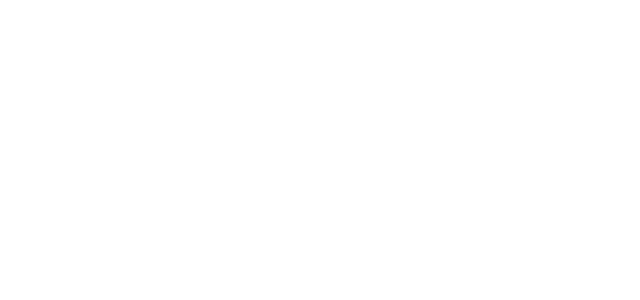
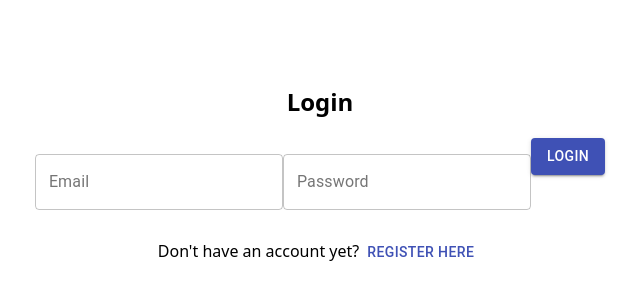
Before and after one commit to UNTorneo/untorneo_web, a React (Vite) app: page /auth in a window 1280 px wide. Before the commit this address had no page. Shown: the part 232-532 px from the top of the page, without its empty margins (320-960 px from the left). Built offline with nearby package versions, Linux system fonts and the light colour scheme.

Commit message:
login body

```diff
--- /dev/null
+++ b/src/graphql/mutations/auth/index.js
@@ -0,0 +1,25 @@
+import { gql } from "@apollo/client";
+
+export const LOGIN = gql`
+  mutation Login($email: String!, $password: String!) {
+  login(email: $email, password: $password) {
+    ... on RequestToken {
+      accessToken
+    }
+    ... on ErrorResponse {
+      error
+    }
+  }
+}
+`;
+
+export const REGISTER = gql`mutation AddUser($username: String!, $birthday: String!, $email: String!, $password: String!, $countryId: Int!, $cityId: Int!, $latitude: Float!, $longitude: Float!) {
+  addUser(username: $username, birthday: $birthday, email: $email, password: $password, countryId: $countryId, cityId: $cityId, latitude: $latitude, longitude: $longitude) {
+    ... on SucessResponse {
+      message
+    }
+    ... on ErrorResponse {
+      error
+    }
+  }
+}`;
--- a/src/graphql/queries/cities/index.js
+++ b/src/graphql/queries/cities/index.js
@@ -8,3 +8,12 @@ export const GET_CITIES = gql`
     }
   }
 `;
+
+export const GET_COUNTRIES = gql`
+query Countries {
+  countries {
+    id
+    name
+  }
+}
+`;
--- /dev/null
+++ b/src/pages/auth/auth.jsx
@@ -0,0 +1,74 @@
+import React, { useState } from 'react';
+import { makeStyles } from '@material-ui/core/styles';
+import { Button, TextField } from '@material-ui/core';
+import Login from '../../templates/auth/login';
+import Register from '../../templates/auth/register';
+
+const useStyles = makeStyles({
+    container: {
+      display: 'flex',
+      flexDirection: 'column',
+      alignItems: 'center',
+      justifyContent: 'center',
+      height: '100vh',
+    },
+    form: {
+      display: 'flex',
+      flexDirection: 'column',
+      alignItems: 'center',
+      justifyContent: 'center',
+      padding: '20px',
+      borderRadius: '5px',
+      boxShadow: '0px 0px 5px 0px rgba(0,0,0,0.75)',
+    },
+    input: {
+      margin: '10px',
+    },
+    button: {
+      margin: '10px',
+    },
+  });
+
+
+const Auth = () => {
+
+    const classes = useStyles();
+    const [isLogin, setIsLogin] = useState(true);
+
+    const handleLogin = (event) => {
+        event.preventDefault();
+        console.log('Logging in', email, password);
+        setIsLogin(true);
+      }
+
+      const handleRegister = (event) => {
+        event.preventDefault();
+        console.log('Registering', email, password);
+        setIsLogin(false);
+      };
+
+
+    return (<div className={classes.container}>
+
+      <h2>{isLogin ? 'Login' : 'Register'}</h2>
+
+      {isLogin ? (
+         <Login />
+      ) : (
+        <Register/>
+      )}
+      <p>
+        {isLogin ? "Don't have an account yet?" : 'Already have an account?'}
+        <Button
+          color="primary"
+          onClick={() => setIsLogin((prevState) => !prevState)}
+        >
+          {isLogin ? 'Register here' : 'Login here'}
+        </Button>
+      </p>
+
+  </div>
+);
+};
+
+  export default Auth;
--- a/src/routes/App.jsx
+++ b/src/routes/App.jsx
@@ -1,12 +1,15 @@
 import React from "react";
 import { BrowserRouter, Route, Routes } from "react-router-dom";
 import Home from "../pages/home/Home";
-
+import Login from "../templates/auth/login"
+import Register from "../templates/auth/register"
+import Auth from "../pages/auth/auth"
 const App = () => {
   return (
     <BrowserRouter>
       <Routes>
         <Route path="/" element={<Home />} />
+        <Route path="/auth" element={<Auth/>}/>
       </Routes>
     </BrowserRouter>
   );
--- /dev/null
+++ b/src/templates/auth/login.jsx
@@ -0,0 +1,69 @@
+import React, { useState } from 'react';
+import { TextField, Button } from '@material-ui/core';
+import {LOGIN} from './../../graphql/mutations/auth';
+import { useMutation } from "@apollo/client";
+import { useNavigate } from "react-router-dom";
+
+const Login = () => {
+
+  const [email, setEmail] = useState('');
+  const [password, setPassword] = useState('');
+  const [loginError, setLoginError] = useState(null);
+  const [login, { data, loading, error }] = useMutation(LOGIN);
+  const navigate = useNavigate();
+  const handleEmailChange = (event) => {
+    setEmail(event.target.value);
+  };
+
+  const handlePasswordChange = (event) => {
+    setPassword(event.target.value);
+  };
+
+  const handleSubmit = async (event) => {
+    event.preventDefault();
+    const response = await login({ variables: { email: email, password:password } });
+    console.log(response.data.login);
+    if(response.data.login.error) setLoginError(response.data.login.error);
+    else{
+      localStorage.setItem('auth-token',response.data.login.accessToken);
+      console.log(localStorage.getItem('auth-token'));
+      navigate("/");
+    }
+
+
+
+  };
+
+
+
+  if (loading) return <p>Loading...</p>;
+  if (error) return <p>Error :</p>;
+
+  return (
+    <div>
+    <form onSubmit={handleSubmit}>
+      <TextField
+        label="Email"
+        variant="outlined"
+        margin="normal"
+        value={email}
+        onChange={handleEmailChange}
+      />
+      <TextField
+        label="Password"
+        type="password"
+        variant="outlined"
+        margin="normal"
+        value={password}
+        onChange={handlePasswordChange}
+      />
+      {loginError && <h1> {loginError}</h1>}
+      <Button variant="contained" color="primary" type="submit">
+        Login
+      </Button>
+    </form>
+    </div>
+  );
+};
+
+export default Login;
--- /dev/null
+++ b/src/templates/auth/register.jsx
@@ -0,0 +1,146 @@
+import React,{ useState } from "react";
+import { useQuery, useMutation } from "@apollo/client";
+import validator from "validator";
+import DatePicker from "react-datepicker";
+import { GET_CITIES, GET_COUNTRIES } from "./../../graphql/queries/cities";
+import {REGISTER} from './../../graphql/mutations/auth';
+import { Select, MenuItem } from '@material-ui/core';
+
+const Register = () => {
+
+
+  const [name, setName] = useState("");
+  const [username, setUsername] = useState("");
+  const [email, setEmail] = useState("");
+  const [password, setPassword] = useState("");
+  const [confirmPassword, setConfirmPassword] = useState("");
+  const [isValidEmail, setIsValidEmail] = useState(false);
+  const [isValidPassword, setIsValidPassword] = useState(false);
+  const [isValidConfirmPassword, setIsValidConfirmPassword] = useState(false);
+  const [selectedDate, setSelectedDate] = useState(null);
+  const [selectedCity, setSelectedCity] = useState(1);
+  const [selectedCountry, setSelectedCountry] = useState(1);
+  const [register, { data, loading, error }] = useMutation(REGISTER);
+  const { loading: citiesLoading, error:citiesError, data: citiesData } = useQuery(GET_CITIES);
+  const { loading: countriesLoading, error: countriesError, data: countriesData } = useQuery(GET_COUNTRIES);
+
+  if (citiesLoading || countriesLoading) return <p>Loading...</p>;
+  if (citiesError || countriesError) return <p>Error : {error.message}</p>;
+
+
+
+  const handleNameChange = (event) => {
+    setName(event.target.value);
+  };
+  const handleUsernameChange = (event) => {
+    setUsername(event.target.value);
+  };
+  const handleEmailChange = (event) => {
+    const email = event.target.value;
+    setEmail(email);
+    setIsValidEmail(validator.isEmail(email));
+  };
+
+  const handlePasswordChange = (event) => {
+    const password = event.target.value;
+    setPassword(password);
+    setIsValidPassword(password.length >= 8);
+    setIsValidConfirmPassword(confirmPassword === password);
+  };
+
+  const handleConfirmPasswordChange = (event) => {
+    const confirmPassword = event.target.value;
+    setConfirmPassword(confirmPassword);
+    setIsValidConfirmPassword(confirmPassword === password);
+  };
+
+  const handleDateChange = (date) => {
+    setSelectedDate(date);
+  };
+
+  const handleCityChange = (city) => {
+    console.log(city);
+    setSelectedCity(city);
+    console.log('city',selectedCity)
+  };
+
+  const handleCountryChange = (country) => {
+    console.log(country);
+    setSelectedCountry(country);
+    console.log('country',selectedCountry);
+  };
+
+
+  const handleSubmit = async(event) => {
+    event.preventDefault();
+    const response = await register({ variables: {
+        email: email,
+        password:password,
+        name: name,
+        username: username,
+        birthday: date,
+        countryId: selectedCountry,
+        cityId: selectedCity,
+        latitude: 0,
+        longitude: 0
+     } });
+    console.log(response);
+  };
+
+  return (
+    <div>
+    <form onSubmit={handleSubmit}>
+      <div>
+        <label htmlFor="name">Name:</label>
+        <input type="text" id="name" value={name} onChange={handleNameChange} />
+      </div>
+      <div>
+        <label htmlFor="username">Username:</label>
+        <input type="text" id="username" value={username} onChange={handleUsernameChange} />
+      </div>
+      <div>
+        <label htmlFor="email">Email:</label>
+        <input type="email" id="email" value={email} onChange={handleEmailChange} />
+        {!isValidEmail && <span>Please enter a valid email address</span>}
+      </div>
+      <div>
+        <label htmlFor="password">Password:</label>
+        <input type="password" id="password" value={password} onChange={handlePasswordChange} />
+        {!isValidPassword && <span>Password must be at least 8 characters long</span>}
+      </div>
+      <div>
+        <label htmlFor="confirm-password">Confirm Password:</label>
+        <input type="password" id="confirm-password" value={confirmPassword} onChange={handleConfirmPasswordChange} />
+        {!isValidConfirmPassword && <span>Passwords do not match</span>}
+      </div>
+      <div>
+        <label htmlFor="date">Date:</label>
+        <DatePicker selected={selectedDate} onChange={handleDateChange} />
+      </div>
+    <div>
+    <label htmlFor="city">City:</label>
+    <select value={selectedCity} onChange={handleCityChange} id="city">
+        {citiesData?.cities.map((option) => (
+            <option key={option.id} value={option.name}>
+            {option.name}
+            </option>
+        ))}
+        </select>
+    </div>
+    <div>
+    <label htmlFor="country">Country:</label>
+    <select value={selectedCountry} onChange={handleCountryChange} id="country">
+        {countriesData?.countries.map((option) => (
+            <option key={option.id} value={option.name}>
+            {option.name}
+          </option>
+        ))}
+        </select>
+    </div>
+      <button type="submit">Register</button>
+    </form>
+    </div>
+  );
+}
+
+export default Register;
```
Also changed, not shown: package.json (+17 -2 lines), src/pages/home/Home.jsx (line endings or trailing spaces), 1 other file (tests, documents, lock files or other folders).
